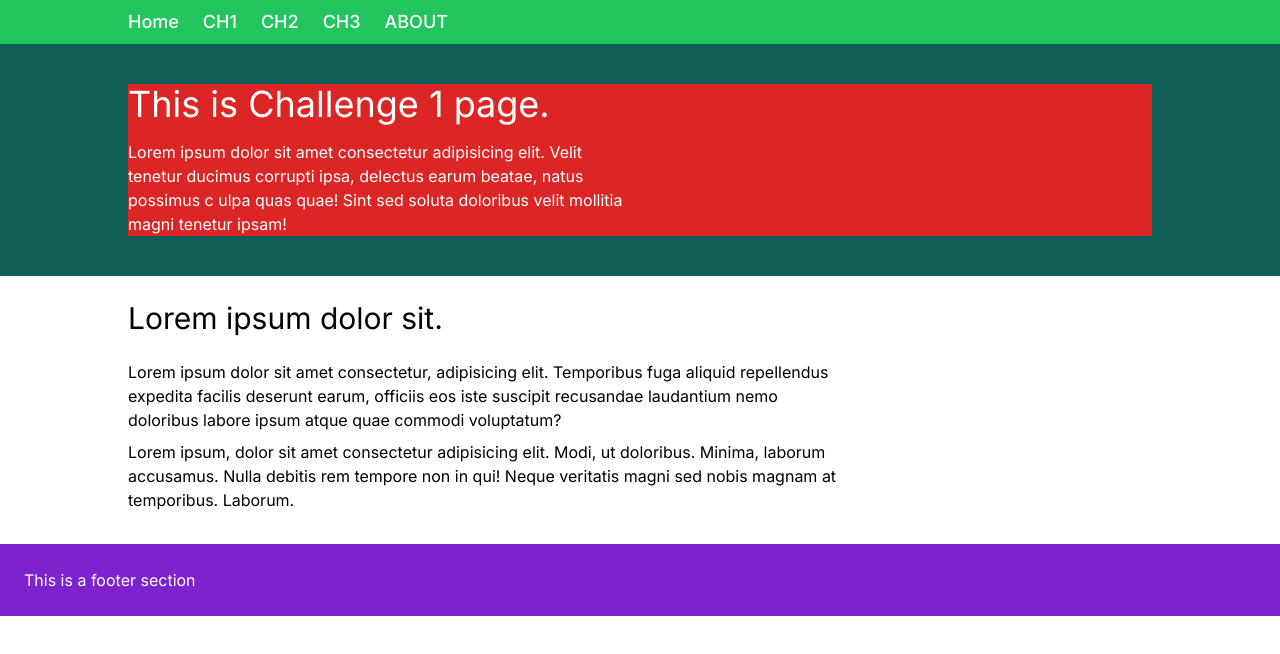
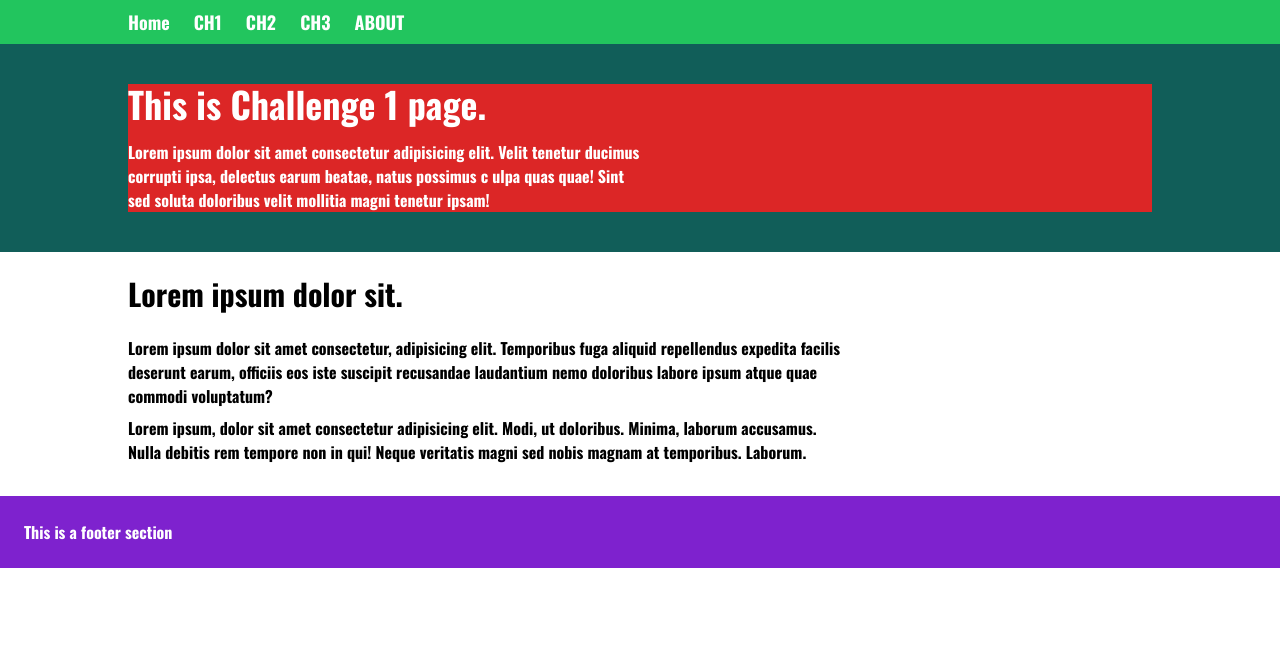
Before and after one commit to DFBlok/FrontEnd, a Next.js app in the folder tailwind/c-app/: page /CH1 in a window 1280 px wide. Shown: the top 654 px of the page. Built offline with nearby package versions, Linux system fonts and the light colour scheme.

Commit message:
ch8 update 4

```diff
--- a/tailwind/c-app/app/CH8/ui/SectionThree.tsx
+++ b/tailwind/c-app/app/CH8/ui/SectionThree.tsx
@@ -4,7 +4,8 @@ import Image from "next/image";
 const SectionThree = () => {
   return (
     <div>
-      <section className="w-[80%] mx-auto flex flex-col gap-6 p-12">
+      <section className="p-12">
+        <div className="w-[80%] mx-auto flex flex-col lg:flex-row gap-6">
           <div className="p-2">
             <h2 className="text-3xl mb-2 text-[#A59678]">
               It doesn&apos;t have to be so hard
@@ -25,19 +26,19 @@ const SectionThree = () => {
             </div>
             <p className="text-lg mb-4">
               Lorem ipsum dolor sit amet consectetur adipisicing elit. Quos enim
-            sapiente accusantium accusamus. Repellendus facilis nihil illum, vel
-            unde harum sint? Quidem, magnam! Voluptates harum voluptate,
+              sapiente accusantium accusamus. Repellendus facilis nihil illum,
+              vel unde harum sint? Quidem, magnam! Voluptates harum voluptate,
               voluptatum vero quaerat recusandae.
             </p>
           </div>
           <div className="flex flex-col gap-6 md:flex-row lg:flex-col">
             <div className="bg-gray-800 text-white p-6 text-center">
-            <h1 className="text-4xl mb-4">Break it down</h1>
-            <p className="text-lg">
+              <h1 className="font-oswald text-4xl mb-4">Break it down</h1>
+              <p className="font-moon text-lg">
                 Lorem ipsum dolor sit, amet consectetur adipisicing elit. Nam
-              earum nemo, nostrum cumque repellat iure mollitia libero corporis
-              voluptate voluptas hic eius autem repellendus harum. Ipsa
-              aspernatur id quae ab.
+                earum nemo, nostrum cumque repellat iure mollitia libero
+                corporis voluptate voluptas hic eius autem repellendus harum.
+                Ipsa aspernatur id quae ab.
               </p>
             </div>
             <div className="bg-gray-800 text-white p-6 text-center">
@@ -45,8 +46,8 @@ const SectionThree = () => {
               <p className="text-lg">
                 Lorem ipsum dolor, sit amet consectetur adipisicing elit.
                 Necessitatibus officia, quae cum maxime repellat, unde,
-              repudiandae provident libero nesciunt similique molestias possimus
-              adipisci eum error soluta tenetur numquam ab corrupti.
+                repudiandae provident libero nesciunt similique molestias
+                possimus adipisci eum error soluta tenetur numquam ab corrupti.
               </p>
             </div>
             <div className="bg-gray-800 text-white p-6 text-center">
@@ -58,6 +59,7 @@ const SectionThree = () => {
               </p>
             </div>
           </div>
+        </div>
       </section>
     </div>
   );
--- a/tailwind/c-app/app/layout.tsx
+++ b/tailwind/c-app/app/layout.tsx
@@ -1,8 +1,19 @@
 import type { Metadata } from "next";
 import { Inter } from "next/font/google";
 import "./globals.css";
-import Navbar from "./CH6/_components/navbar";
+import Navbar from "./CH6/_components/Navbar";
+import { Oswald, Montserrat } from "next/font/google";
 
+const moon = Montserrat({
+  subsets: ["latin"],
+  weight: ["400"],
+  variable: "--moon",
+});
+const oswald = Oswald({
+  subsets: ["latin"],
+  weight: ["700"],
+  variable: "--oswald",
+});
 const inter = Inter({ subsets: ["latin"] });
 
 export const metadata: Metadata = {
@@ -17,10 +28,14 @@ export default function RootLayout({
 }>) {
   return (
     <html lang="en">
-      <body className={inter.className}>
+      <body
+        className={`h-full grid grid-rows-layout ${oswald.className} ${moon.className}`}
+      >
         <Navbar />
         {children}
-      <footer className="bg-purple-700 text-white p-6">This is a footer section</footer>
+        <footer className="bg-purple-700 text-white p-6">
+          This is a footer section
+        </footer>
       </body>
     </html>
   );
```
Lines whose indentation alone changed are shown as unchanged.
